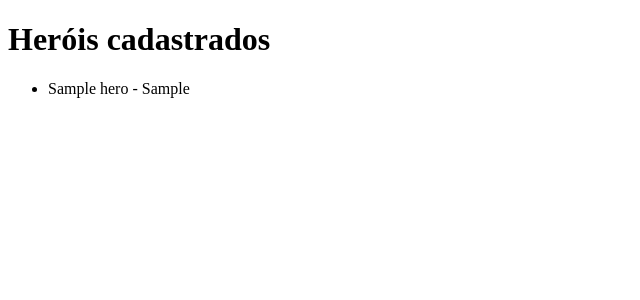
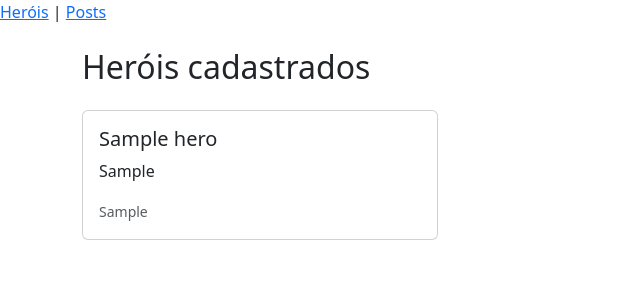
Before and after one commit to Antoine-Vitrian/SuperBook, a Django app: page /heroes/lista/ in a window 1280 px wide. Shown: the top 300 px of the page, without its empty margins (0-640 px from the left). Run offline with Django 5.2, Linux system fonts and the light colour scheme; tables that the repository leaves empty hold one stand-in row (values such as "Sample post").

Commit message:
templates

```diff
--- /dev/null
+++ b/heroes/templates/base.html
@@ -0,0 +1,24 @@
+
+{% load static %}
+<!DOCTYPE html>
+<html>
+<head>
+  <title>{% block title %}SuperBook{% endblock %}</title>
+
+  <!-- Bootstrap 5 CSS via CDN -->
+  <link href="https://cdn.jsdelivr.net/npm/bootstrap@5.3.3/dist/css/bootstrap.min.css" rel="stylesheet">
+
+</head>
+<body>
+
+  {% include "partials/menu.html" %}
+  <!-- Conteúdo dinâmico -->
+  <main class="container mt-4">
+    {% block content %}{% endblock %}
+  </main>
+
+  <!-- Bootstrap 5 JS via CDN -->
+  <script src="https://cdn.jsdelivr.net/npm/bootstrap@5.3.3/dist/js/bootstrap.bundle.min.js"></script>
+
+</body>
+</html>
--- a/heroes/templates/heroes/lista_herois.html
+++ b/heroes/templates/heroes/lista_herois.html
@@ -1,14 +1,24 @@
-<!DOCTYPE html>
-<html>
-<head>
-    <title>Lista de Heróis</title>
-</head>
-<body>
-    <h1>Heróis cadastrados</h1>
-    <ul>
-        {% for hero in herois %}
-        <li>{{ hero.codinome }} - {{ hero.poder_principal }}</li>
-        {% endfor %}
-    </ul>
-</body>
-</html>
+
+{% extends 'base.html' %}
+
+{% block title %}Lista de Heróis{% endblock %}
+
+{% block content %}
+<h2 class="mb-4">Heróis cadastrados</h2>
+
+<div class="row">
+{% for hero in herois %}
+<div class="col-md-4">
+    <div class="card mb-3">
+    <div class="card-body">
+        <h5 class="card-title">{{ hero.codinome }}</h5>
+        <p class="card-text">{{ hero.poder_principal }}</p>
+        <small class="text-muted">{{ hero.cidade }}</small>
+    </div>
+    </div>
+</div>
+{% empty %}
+<p>Nenhum herói encontrado.</p>
+{% endfor %}
+</div>
+{% endblock %}
--- /dev/null
+++ b/heroes/templates/partials/menu.html
@@ -0,0 +1,5 @@
+
+<nav>
+    <a href="{% url 'lista_herois' %}">Heróis</a> |
+    <a href="{% url 'lista_posts' %}">Posts</a>
+</nav>
--- /dev/null
+++ b/posts/templates/partials/menu.html
@@ -0,0 +1,5 @@
+
+<nav>
+    <a href="{% url 'lista_herois' %}">Heróis</a> |
+    <a href="{% url 'lista_posts' %}">Posts</a>
+</nav>
```
Also changed, not shown: posts/templates/base.html (added, +25 -0 lines), posts/templates/posts/lista_posts.html (+21 -14 lines).
